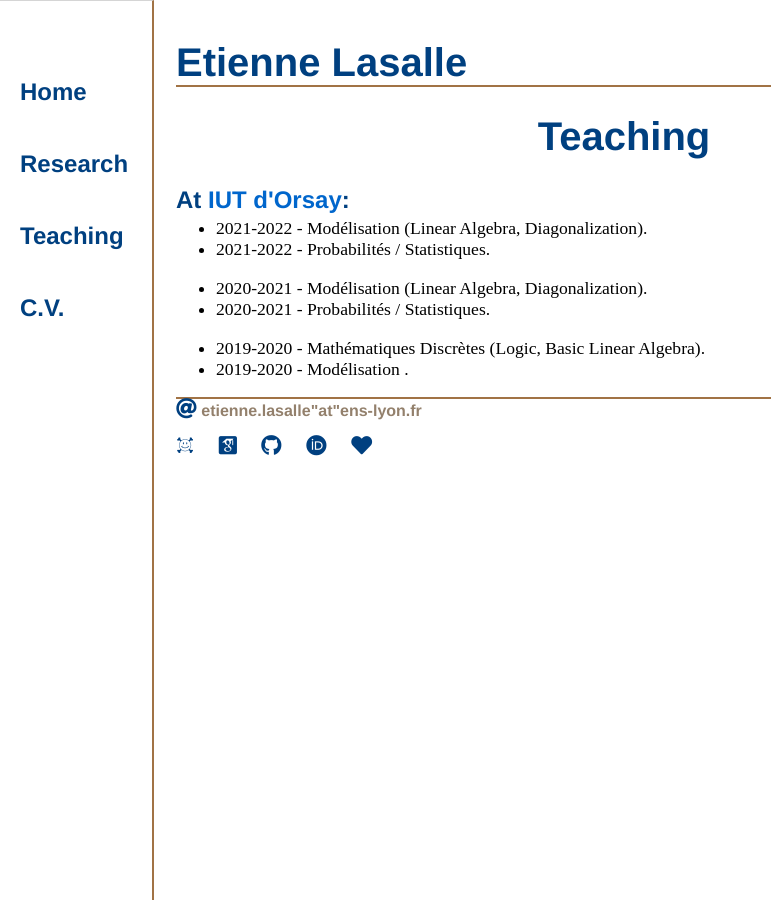
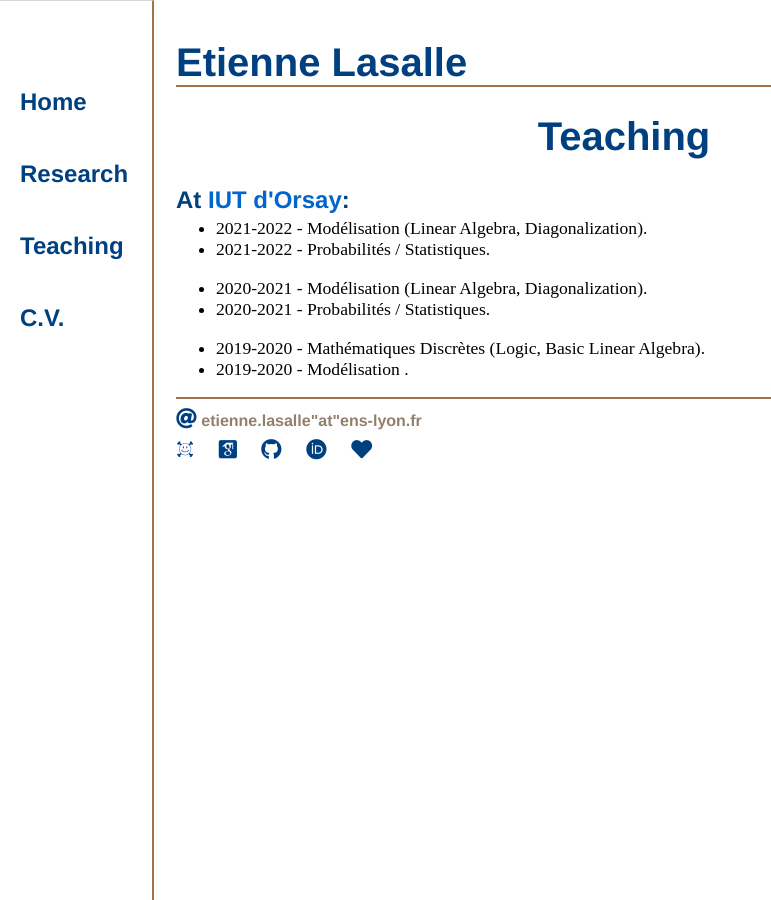
Before and after one commit to elasalle/elasalle.github.io, a Jekyll site: the page built from teaching/index.html, in a window 1280 px wide. Shown: the whole page, without its empty margins (0-771 px from the left). Built offline with Jekyll 4.4.1, drawn with Linux system fonts in a browser that asks for light colours; some web fonts are replaced.

Commit message:
Update main.css

```diff
--- a/css/main.css
+++ b/css/main.css
@@ -23,9 +23,11 @@ nav {
 
 nav ul, footer ul {
     font-family:'Helvetica', 'Arial', 'Sans-Serif';
-    padding: 0px;
+    padding-top: 10px;
+    padding-left: 0px;
     list-style: none;
     font-weight: bold;
+    margin: 0px;
 }
 nav ul li, footer ul li {
     display: inline;
```
